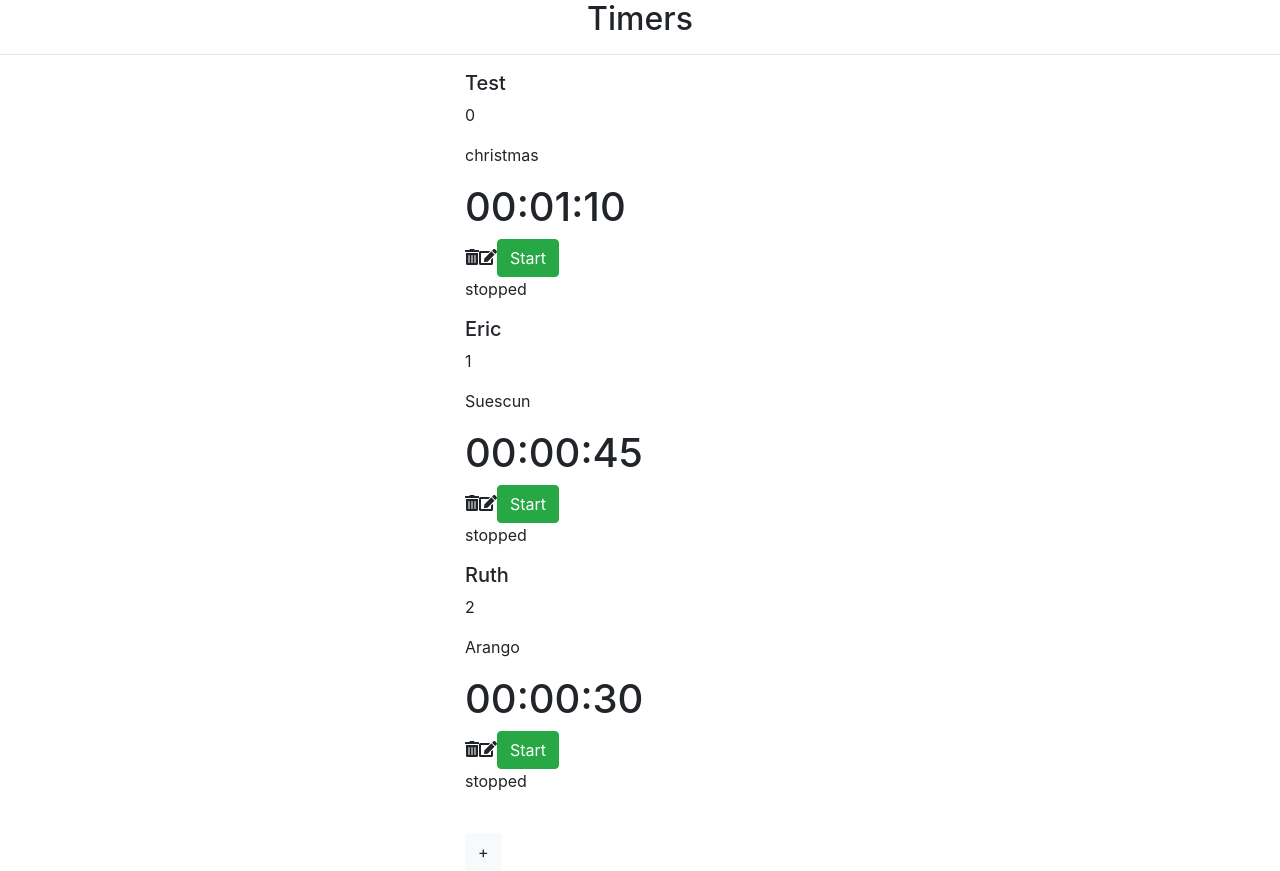
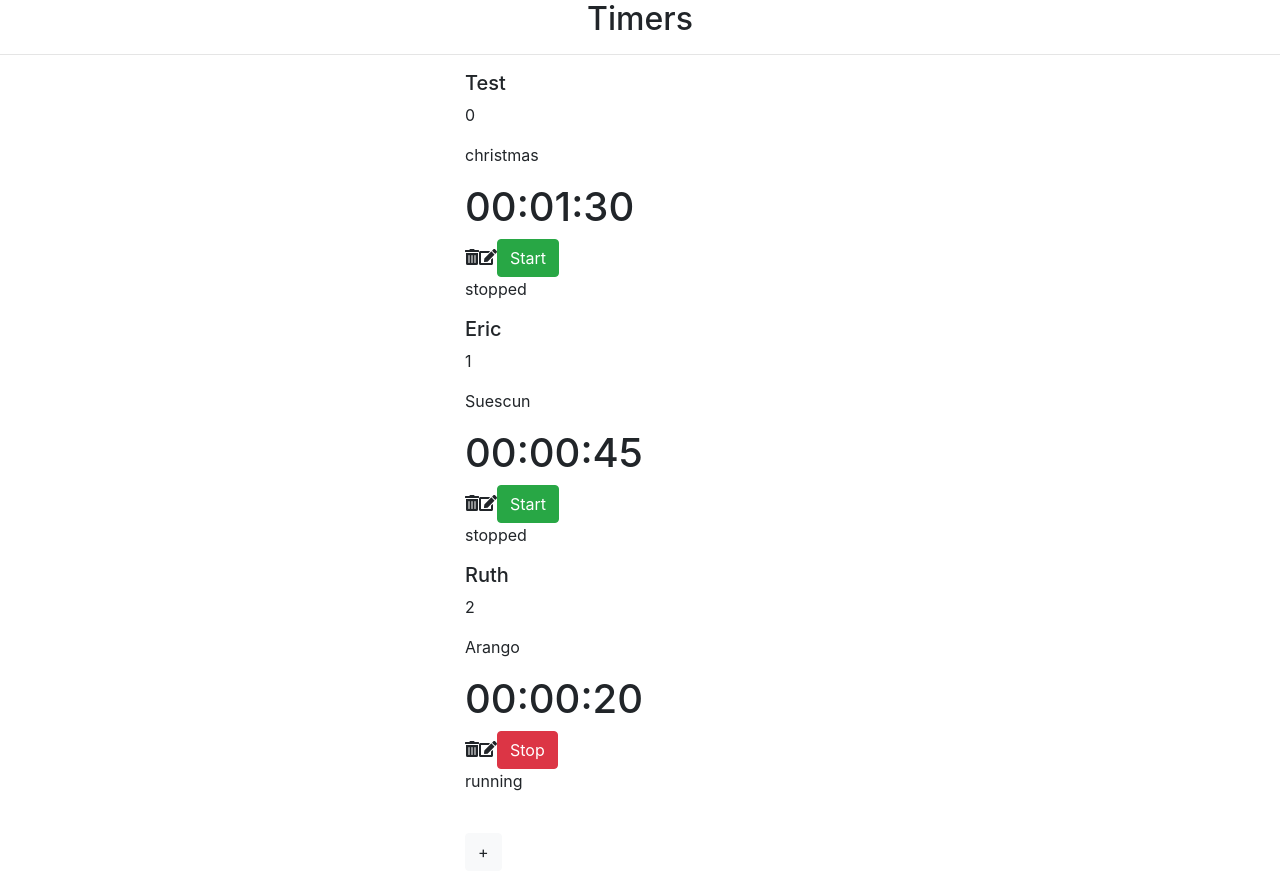
Before and after one commit to ericsuescun/chronos, a React (Create React App) app: page / in a window 1280 px wide. Built offline with nearby package versions, Linux system fonts and the light colour scheme.

Commit message:
Se hace un fix de modo que al montar el componente lea state.status y arranque a contar de una.

```diff
--- a/src/components/Timer.js
+++ b/src/components/Timer.js
@@ -22,9 +22,6 @@ class Timer extends Component {
 
 	handleErase(index, e) {
 		e.preventDefault();
-		// this.setState({ status: false });
-		// clearInterval(this.myInterval);
-		console.log("Delete: " + index);
 		store.dispatch({ type: "ERASE", index: index });
 	}
 
@@ -36,14 +33,12 @@ class Timer extends Component {
 
 	handleStartStop(index, e) {
 		e.preventDefault();
-		console.log('start! - stop! ');
-		console.log('Component index=' + index + ' title: ' + this.state.title + ' value: ' + this.state.value );
 		this.setState({ status: !this.state.status });
 		if(!this.state.status) {
 			this.myInterval = setInterval(() => {
-				this.setState({ value: this.state.value + 50 });
-				store.dispatch({ type: "REFRESH", index: index, value: this.state.value, title: this.state.title, project: this.state.project, status: this.state.status, edit: this.state.edit });
-			}, 50);
+				this.setState({ value: this.state.value + 1 });
+				store.dispatch({ type: "REFRESH", index: index, value: this.state.value });
+			}, 1000);
 		} else {
 			clearInterval(this.myInterval);
 		}
@@ -62,7 +57,6 @@ class Timer extends Component {
 		e.preventDefault();
 		this.setState({ edit: false });
 		store.dispatch({ type: "SAVE", title: this.state.title, project: this.state.project, index: index });
-		console.log('SAVE');
 	}
 
 
@@ -80,6 +74,15 @@ class Timer extends Component {
 
 	componentWillUnmount() {
 		clearInterval(this.myInterval);
+	}
+
+	componentDidMount() {
+		if(this.state.status) {
+			this.myInterval = setInterval(() => {
+				this.setState({ value: this.state.value + 1 });
+				store.dispatch({ type: "REFRESH", index: this.state.index, value: this.state.value });
+			}, 1000);
+		}
 	}
 
 	render() {
@@ -113,10 +116,24 @@ class Timer extends Component {
 	}
 }
 
+// function secondsToHuman(s) {
+// 	const seconds = Math.floor((s / 1000) % 60);
+// 	const minutes = Math.floor(((s / 1000) / 60) % 60);
+// 	const hours = Math.floor((s / 1000) / 60 / 60);
+
+// 	const humanized = [
+// 		pad(hours.toString(), 2),
+// 		pad(minutes.toString(), 2),
+// 		pad(seconds.toString(), 2),
+// 	].join(':');
+
+// 	return humanized;
+// }
+
 function secondsToHuman(s) {
-	const seconds = Math.floor((s / 1000) % 60);
-	const minutes = Math.floor(((s / 1000) / 60) % 60);
-	const hours = Math.floor((s / 1000) / 60 / 60);
+	const seconds = Math.floor((s) % 60);
+	const minutes = Math.floor(((s) / 60) % 60);
+	const hours = Math.floor((s) / 60 / 60);
 
 	const humanized = [
 		pad(hours.toString(), 2),
--- a/src/store.js
+++ b/src/store.js
@@ -70,9 +70,11 @@ const chrono = (state, action) => {
 			let timers6 = [];
 			state.timers.map((timer, index) => {
 				if(action.index === index) {
-					timers6.push({ value: action.value, title: action.title, project: action.project, status: action.status, edit: action.edit });
+					timers6.push({ ...timer, value: action.value });
+					console.log('Titulo: ' + timer.title + ' value: ' + action.value);
 				} else {
 					timers6.push(timer);
+					console.log('Titulo: ' + timer.title + ' value: ' + timer.value);
 				}
 			});
 			return { edit: state.edit, timers: timers6 };
@@ -82,4 +84,6 @@ const chrono = (state, action) => {
 	}
 }
 
-export default createStore(chrono, { edit: false, timers: [{ title: 'Test', project: 'christmas', value: 70000, status: false, edit: false }, { title: 'Eric', project: 'Suescun', value: 45000, status: false, edit: false }, { title: 'Ruth', project: 'Arango', value: 30000, status: false, edit: false }]} );
+// export default createStore(chrono, { edit: false, timers: [{ title: 'Test', project: 'christmas', value: 70000, status: false, edit: false }, { title: 'Eric', project: 'Suescun', value: 45000, status: false, edit: false }, { title: 'Ruth', project: 'Arango', value: 30000, status: false, edit: false }]} );
+
+export default createStore(chrono, { edit: false, timers: [{ title: 'Test', project: 'christmas', value: 90, status: false, edit: false }, { title: 'Eric', project: 'Suescun', value: 45, status: false, edit: false }, { title: 'Ruth', project: 'Arango', value: 15, status: true, edit: false }]} );
```
